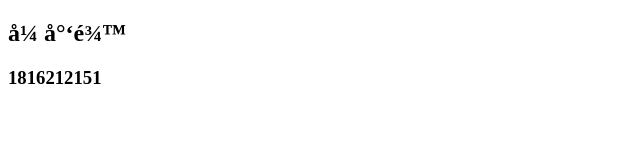
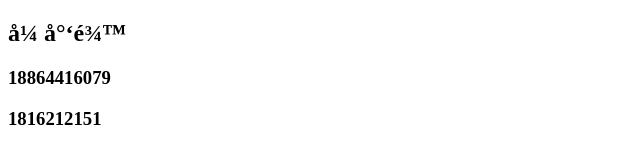
Before and after one commit to zsl1065961525/zsl-work, a plain HTML site: page index.html in a window 1280 px wide. Shown: the whole page, without its empty margins (0-640 px from the left). Drawn offline with Linux system fonts and the light colour scheme.

Commit message:
改需求
添加一个小标题  手机号
手机号和学号换位置

```diff
--- a/index.html
+++ b/index.html
@@ -6,6 +6,7 @@
 	</head>
 	<body>
 		<h2>张少龙</h2>
+		<h3>18864416079</h3>
 		<h3>1816212151</h3>
 	</body>
 </html>
```
